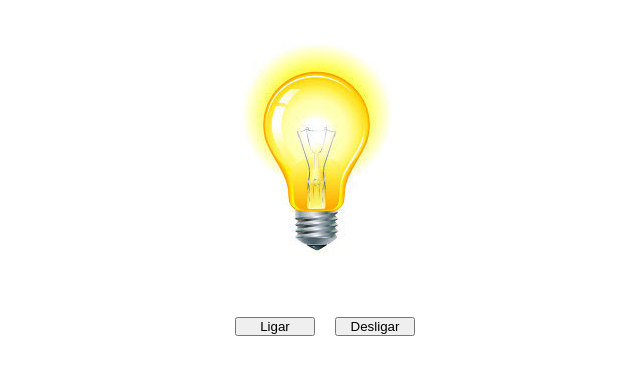
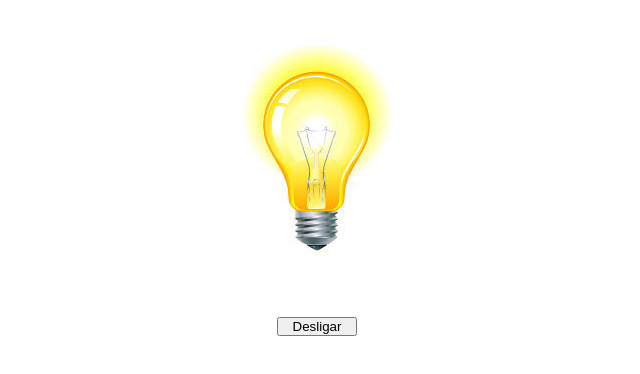
Before and after one commit to sthefanyaraujo/mini-projetos-js, a plain HTML site: page lampada/index.html in a window 1280 px wide. Both pictures are taken after a click on the button "Ligar". Shown: the part 252-626 px from the top of the page, without its empty margins (323-963 px from the left). Drawn offline with Linux system fonts and the light colour scheme.

Commit message:
:sparkles: Introduce new features.

```diff
--- a/lampada/index.html
+++ b/lampada/index.html
@@ -19,8 +19,7 @@
     </div>
 
     <div>
-      <button class="btn" id="turnOn">Ligar</button>
-      <button class="btn" id="turnOff">Desligar</button>
+      <button class="btn" id="turnOnOff">Ligar</button>
     </div>
   </main>
 
--- a/lampada/lampada.js
+++ b/lampada/lampada.js
@@ -1,5 +1,4 @@
-const turnOn = document.querySelector('#turnOn');
-const turnOff = document.querySelector('#turnOff');
+const turnOnOff = document.querySelector('#turnOnOff');
 const lamp = document.querySelector('#lamp');
 
 
@@ -24,8 +23,17 @@ function lampBroken () {
   lamp.src = './img/quebrada.jpg';
 }
 
-turnOn.addEventListener('click', lampOn);
-turnOff.addEventListener('click', lampOff);
+function lampOnOff () {
+  if(turnOnOff.textContent == 'Ligar') {
+    lampOn();
+    turnOnOff.textContent = 'Desligar';
+  }else{
+    lampOff();
+    turnOnOff.textContent = 'Ligar'
+  }
+}
+
+turnOnOff.addEventListener('click', lampOnOff);
 lamp.addEventListener('mouseover', lampOn);
 lamp.addEventListener('mouseleave', lampOff)
 lamp.addEventListener('dblclick', lampBroken);
--- a/lampada/style.css
+++ b/lampada/style.css
@@ -26,6 +26,5 @@ header {
 }
 
 .btn {
-  margin-left: 1rem;
   width: 80px;
 }
```
